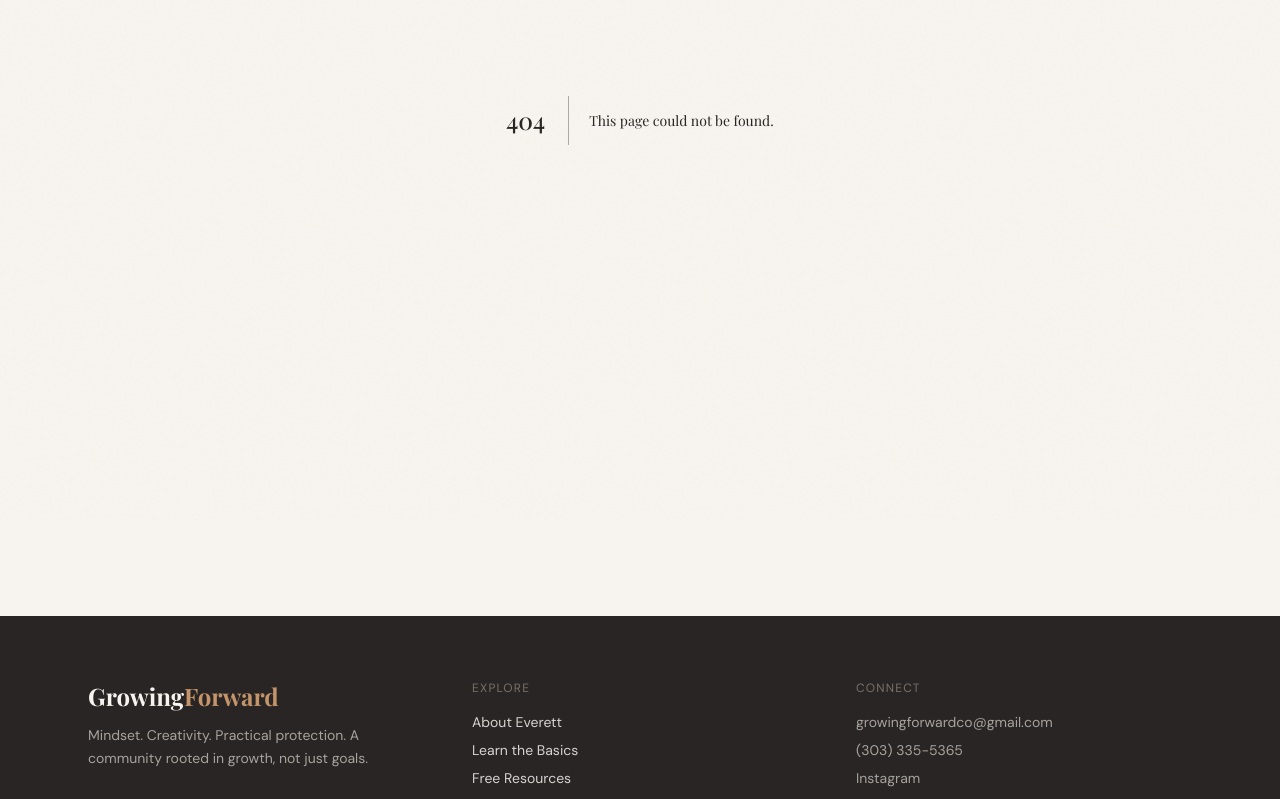
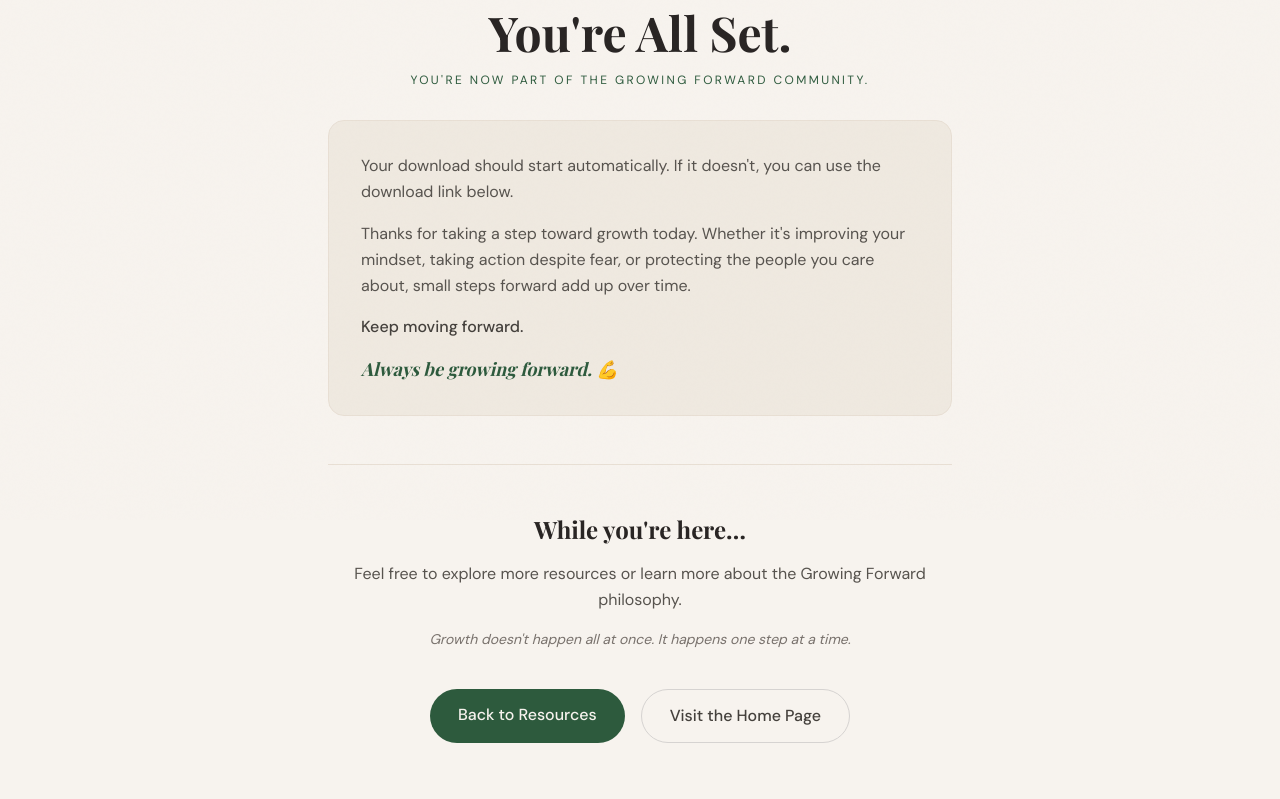
Before and after one commit to Evaldez17/Growing-Forward, a Next.js app: page /download-confirm in a window 1280 px wide. Before the commit this address had no page. Shown: the part 280-1079 px from the top of the page. Built offline with nearby package versions, Linux system fonts and the light colour scheme; a web font is replaced by a local one.

Commit message:
add download confirmation page

```diff
--- /dev/null
+++ b/src/app/download-confirm/page.tsx
@@ -0,0 +1,125 @@
+'use client'
+
+import { useEffect, useState } from 'react'
+import { useSearchParams } from 'next/navigation'
+import Link from 'next/link'
+import { Suspense } from 'react'
+
+function DownloadConfirmContent() {
+  const searchParams = useSearchParams()
+  const file = searchParams.get('file') || ''
+  const name = searchParams.get('name') || ''
+  const title = searchParams.get('title') || 'Your Guide'
+
+  useEffect(() => {
+    if (file) {
+      const timer = setTimeout(() => {
+        const link = document.createElement('a')
+        link.href = file
+        link.download = ''
+        document.body.appendChild(link)
+        link.click()
+        document.body.removeChild(link)
+      }, 800)
+      return () => clearTimeout(timer)
+    }
+  }, [file])
+
+  return (
+    <div className="pt-20">
+      <section className="py-24 max-w-2xl mx-auto px-6 text-center">
+
+        {/* Checkmark */}
+        <div className="w-20 h-20 rounded-full bg-forest/10 border border-forest/20 flex items-center justify-center mx-auto mb-8">
+          <svg className="w-10 h-10 text-forest" fill="none" stroke="currentColor" viewBox="0 0 24 24">
+            <path strokeLinecap="round" strokeLinejoin="round" strokeWidth={1.5} d="M5 13l4 4L19 7" />
+          </svg>
+        </div>
+
+        {/* Headline */}
+        <h1 className="font-display text-5xl font-bold text-stone-800 mb-4">
+          {"You're All Set."}
+          {name && <span className="text-forest italic block text-3xl mt-2">{name}.</span>}
+        </h1>
+
+        {/* Community line */}
+        <p className="text-xs uppercase tracking-[0.2em] text-forest mb-8 font-body">
+          {"You're now part of the Growing Forward community."}
+        </p>
+
+        {/* Message */}
+        <div className="bg-warm-sand/50 border border-warm-sand rounded-2xl p-8 mb-8 text-left space-y-4">
+          <p className="text-stone-600 font-body leading-relaxed">
+            Your download should start automatically. If it {"doesn't"}, you can use the download link below.
+          </p>
+          <p className="text-stone-600 font-body leading-relaxed">
+            Thanks for taking a step toward growth today. Whether {"it's"} improving your mindset, taking action despite fear, or protecting the people you care about, small steps forward add up over time.
+          </p>
+          <p className="text-stone-700 font-body font-medium">
+            Keep moving forward.
+          </p>
+          <p className="font-display text-lg font-bold text-forest italic">
+            Always be growing forward. 💪
+          </p>
+        </div>
+
+        {/* Download fallback */}
+        {file && (
+          <div className="mb-12">
+            <a
+              href={file}
+              download
+              className="inline-block bg-forest text-warm-cream px-8 py-4 rounded-full font-medium hover:bg-forest-dark transition-colors duration-200 shadow-lg shadow-forest/20 mb-3"
+            >
+              Download Now ↓
+            </a>
+            <p className="text-xs text-stone-400 font-body mt-2">
+              If the download {"didn't"} start automatically, click above to download your guide.
+            </p>
+          </div>
+        )}
+
+        {/* Divider */}
+        <div className="border-t border-warm-sand my-12" />
+
+        {/* While you're here */}
+        <div className="space-y-4 mb-10">
+          <h2 className="font-display text-2xl font-bold text-stone-800">
+            While you're here…
+          </h2>
+          <p className="text-stone-600 font-body leading-relaxed">
+            Feel free to explore more resources or learn more about the Growing Forward philosophy.
+          </p>
+          <p className="text-stone-500 font-body text-sm italic">
+            Growth {"doesn't"} happen all at once. It happens one step at a time.
+          </p>
+        </div>
+
+        {/* Buttons */}
+        <div className="flex flex-col sm:flex-row gap-4 justify-center">
+          <Link
+            href="/resources"
+            className="bg-forest text-warm-cream px-7 py-3.5 rounded-full font-medium hover:bg-forest-dark transition-colors duration-200"
+          >
+            Back to Resources
+          </Link>
+          <Link
+            href="/"
+            className="border border-stone-300 text-stone-700 px-7 py-3.5 rounded-full font-medium hover:border-forest hover:text-forest transition-colors duration-200"
+          >
+            Visit the Home Page
+          </Link>
+        </div>
+
+      </section>
+    </div>
+  )
+}
+
+export default function DownloadConfirm() {
+  return (
+    <Suspense fallback={<div className="pt-40 text-center text-stone-400 font-body">Loading...</div>}>
+      <DownloadConfirmContent />
+    </Suspense>
+  )
+}
--- a/src/app/resources/page.tsx
+++ b/src/app/resources/page.tsx
@@ -1,12 +1,13 @@
 'use client'
 
 import { useState } from 'react'
+import { useRouter } from 'next/navigation'
 
 const resources = [
   {
     id: 'reset',
     title: 'The Growing Forward Reset',
-    description: 'Feeling overwhelmed or stuck? This simple 10-minute reset helps you clear your mind, identify what actually matters right now, and take one small step forward. It\'s a quick exercise designed to help you regain momentum when life feels chaotic.',
+    description: "Feeling overwhelmed or stuck? This simple 10-minute reset helps you clear your mind, identify what actually matters right now, and take one small step forward. It's a quick exercise designed to help you regain momentum when life feels chaotic.",
     tag: 'Mindset',
     file: '/growing-forward-reset.pdf',
     tagColor: 'bg-green-100 text-green-700',
@@ -14,7 +15,7 @@ const resources = [
   {
     id: 'fomu',
     title: 'FOMU – Fear Of Messing Up',
-    description: 'A lot of people talk about FOMO, but the fear that really holds people back is FOMU — the fear of messing up. This guide helps you reframe mistakes, shrink the first step, and start moving forward even when things feel uncertain.',
+    description: "A lot of people talk about FOMO, but the fear that really holds people back is FOMU — the fear of messing up. This guide helps you reframe mistakes, shrink the first step, and start moving forward even when things feel uncertain.",
     tag: 'Motivation',
     file: '/fomu-fear-of-messing-up.pdf',
     tagColor: 'bg-amber-100 text-amber-700',
@@ -22,7 +23,7 @@ const resources = [
   {
     id: 'insurance',
     title: '5 Things to Know Before You Get Life Insurance',
-    description: 'Life insurance doesn\'t have to be confusing or overwhelming. This short guide explains the basics in plain language so you can understand how protection works and make thoughtful decisions for the people you care about.',
+    description: "Life insurance doesn't have to be confusing or overwhelming. This short guide explains the basics in plain language so you can understand how protection works and make thoughtful decisions for the people you care about.",
     tag: 'Protection',
     file: '/5-things-life-insurance.pdf',
     tagColor: 'bg-stone-100 text-stone-600',
@@ -31,10 +32,10 @@ const resources = [
 
 function ResourceCard({ resource }: { resource: typeof resources[0] }) {
   const [open, setOpen] = useState(false)
-  const [submitted, setSubmitted] = useState(false)
   const [loading, setLoading] = useState(false)
   const [name, setName] = useState('')
   const [email, setEmail] = useState('')
+  const router = useRouter()
 
   async function handleSubmit(e: React.FormEvent) {
     e.preventDefault()
@@ -54,7 +55,12 @@ function ResourceCard({ resource }: { resource: typeof resources[0] }) {
     setLoading(false)
 
     if (res.ok) {
-      setSubmitted(true)
+      const params = new URLSearchParams({
+        file: resource.file,
+        name: name,
+        title: resource.title,
+      })
+      router.push(`/download-confirm?${params.toString()}`)
     } else {
       alert('Something went wrong. Please try again.')
     }
@@ -90,7 +96,7 @@ function ResourceCard({ resource }: { resource: typeof resources[0] }) {
         </button>
       )}
 
-      {open && !submitted && (
+      {open && (
         <form onSubmit={handleSubmit} className="space-y-4 mt-auto">
           <p className="text-xs text-stone-500 font-body">
             We respect your inbox. No spam. Just helpful ideas and resources.
@@ -127,26 +133,6 @@ function ResourceCard({ resource }: { resource: typeof resources[0] }) {
           </button>
         </form>
       )}
-
-      {submitted && (
-        <div className="mt-auto text-center space-y-4">
-          <div className="w-12 h-12 rounded-full bg-forest/10 flex items-center justify-center mx-auto">
-            <svg className="w-6 h-6 text-forest" fill="none" stroke="currentColor" viewBox="0 0 24 24">
-              <path strokeLinecap="round" strokeLinejoin="round" strokeWidth={2} d="M5 13l4 4L19 7" />
-            </svg>
-          </div>
-          <p className="text-stone-700 font-body text-sm font-medium">
-            {"You're all set!"}
-          </p>
-          <a
-            href={resource.file}
-            download
-            className="inline-block w-full text-center bg-forest text-warm-cream py-3.5 rounded-full font-medium hover:bg-forest-dark transition-colors duration-200 text-sm"
-          >
-            Download Now ↓
-          </a>
-        </div>
-      )}
     </div>
   )
 }
@@ -178,7 +164,9 @@ export default function Resources() {
         {/* Closing line */}
         <div className="mt-12 text-center">
           <p className="font-display text-xl font-bold text-stone-800 mb-2">Not sure where to start?</p>
-          <p className="text-stone-500 font-body max-w-xl mx-auto leading-relaxed">Start with whichever guide resonates most with you right now. Growth does not require perfection — it just requires movement.</p>
+          <p className="text-stone-500 font-body max-w-xl mx-auto leading-relaxed">
+            Start with whichever guide resonates most with you right now. Growth does not require perfection — it just requires movement.
+          </p>
           <p className="text-forest font-display font-bold italic mt-3">Always be growing forward. 💪</p>
         </div>
 
```
